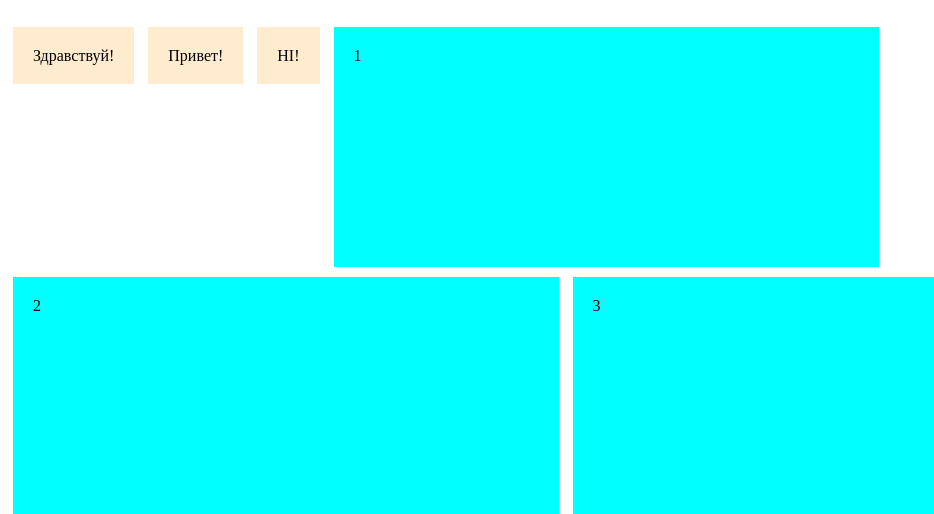
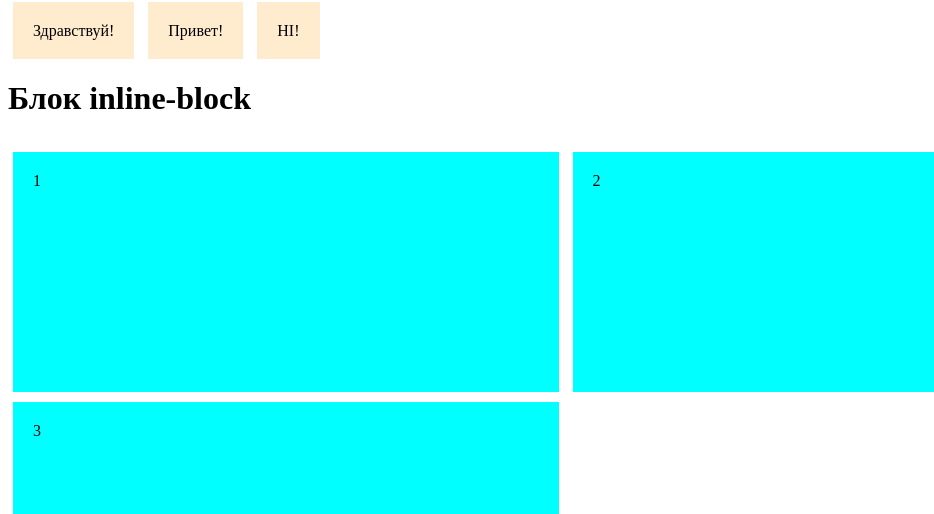
Before and after one commit to LiraUdina/PostRD, a plain HTML site: page display.html in a window 1280 px wide. Shown: the part 682-1196 px from the top of the page, without its empty margins (0-934 px from the left). Drawn offline with Linux system fonts and the light colour scheme.

Commit message:
Update display.html

```diff
--- a/display.html
+++ b/display.html
@@ -42,7 +42,7 @@
             <div class="container1">Здравствуй!</div>
             <div class="container1">Привет!</div>
             <div class="container1">HI!</div>
-        <h1Блок inline-block</h1>
+        <h1>Блок inline-block</h1>
         <div class="container2">1</div>
         <div class="container2">2</div>
         <div class="container2">3</div>
```
